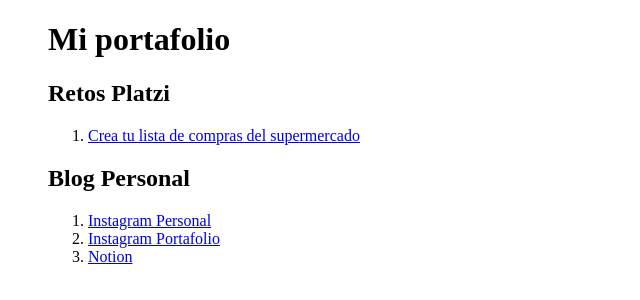
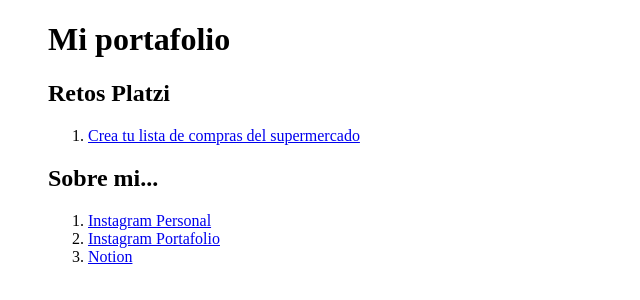
Before and after one commit to elysdan/curso, a plain HTML site: page index.html in a window 1280 px wide. Shown: the full height of the page, 0-640 px from the left. Drawn offline with Linux system fonts and the light colour scheme.

Commit message:
Update index.html

```diff
--- a/index.html
+++ b/index.html
@@ -14,7 +14,7 @@
 			</ol>
 		</ul>
 		<ul>
-			<h2>Blog Personal</h2>
+			<h2>Sobre mi...</h2>
 			<ol>
 				<li><a href="https://www.instagram.com/elysdan/" target="_blank">Instagram Personal</a></li>
 				<li><a href="https://www.instagram.com/programmer.men/" target="_blank">Instagram Portafolio</a></li>
```
